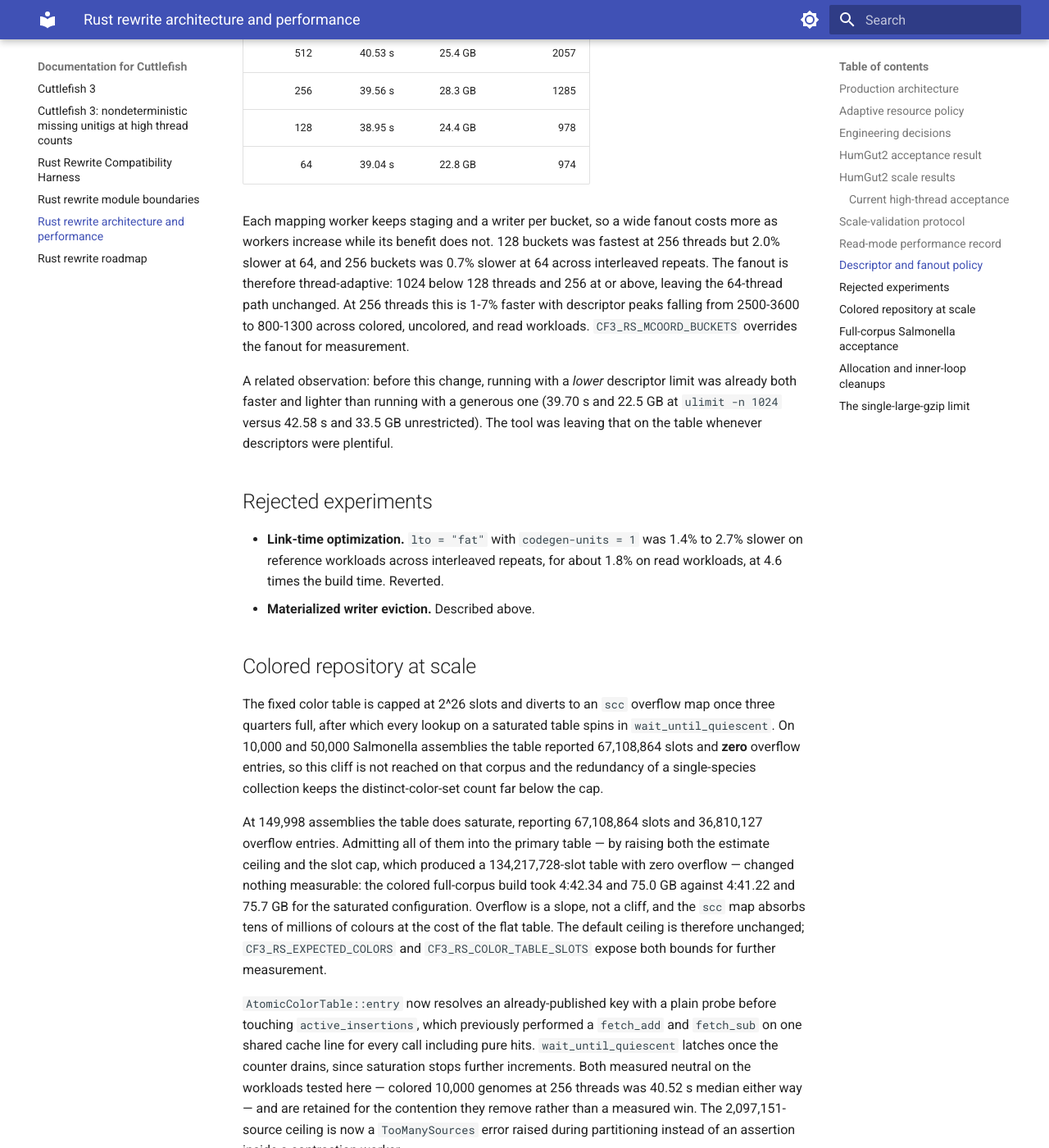
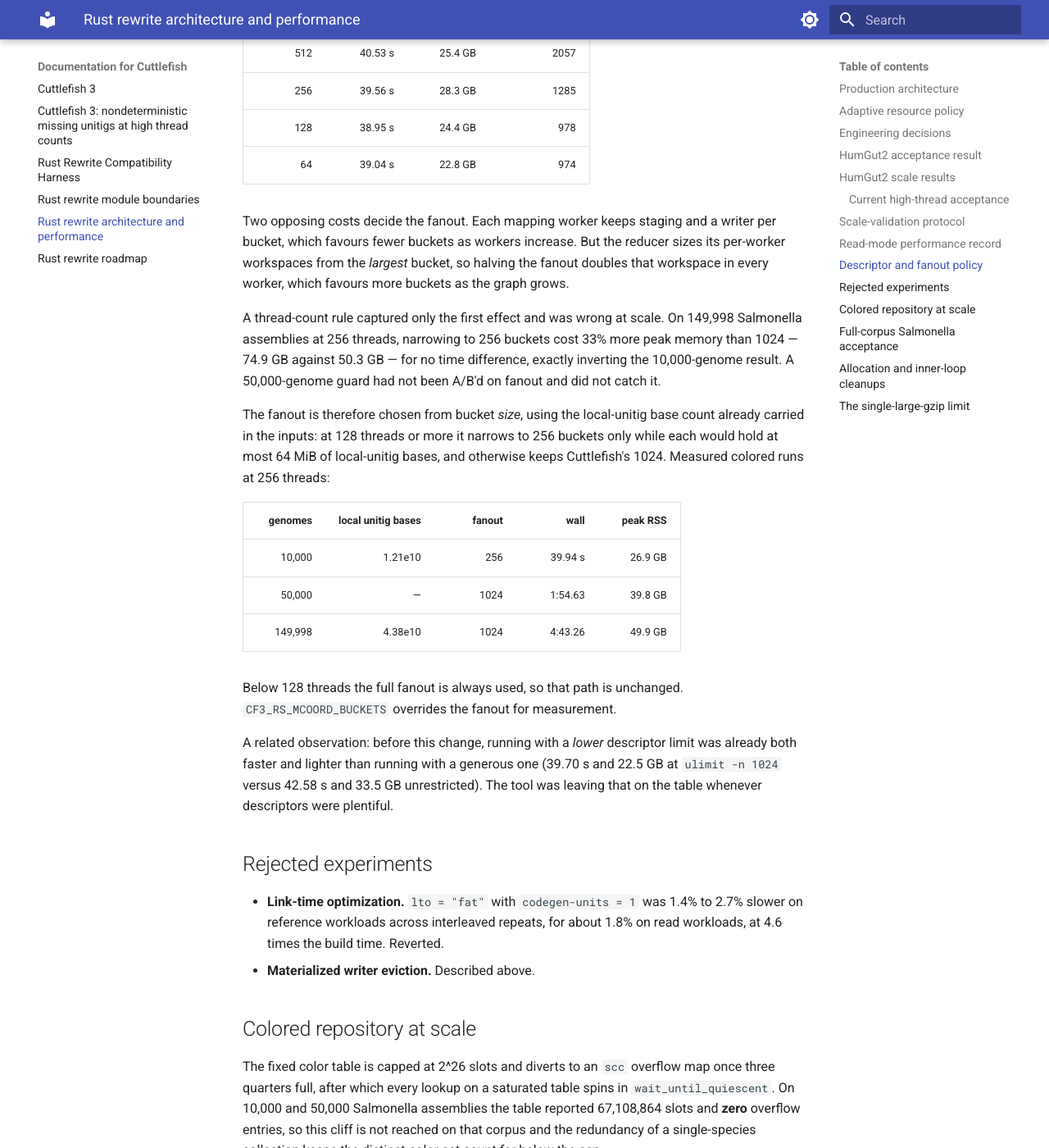
Before and after one commit to COMBINE-lab/cuttlefish, an MkDocs documentation site: the page built from docs/rust-rewrite-performance.md, in a window 1280 px wide and 1400 px high, scrolled down 13424 px. Shown: the whole window at 82% size. Built offline with MkDocs 1.6.1 and Material for MkDocs 9.7.7, drawn with Linux system fonts in a browser that asks for light colours; some of the changed text lies outside the part shown.

Commit message:
Choose the coordinate fanout from bucket size, not thread count
The thread-adaptive fanout added earlier captured only half the trade-off.
A wide fanout costs per-bucket staging and a writer in every mapping
worker, which favours fewer buckets at high worker counts. But the reducer
sizes its per-worker workspaces from the largest bucket, so halving the
fanout doubles that workspace in every worker, which favours more buckets
as the graph grows.

The second effect dominates at scale and inverts the earlier measurement.
On 149,998 Salmonella assemblies at 256 threads, narrowing to 256 buckets
cost 33% more peak memory than 1024 - 74.9 GB against 50.3 GB - for no
time difference at all, while at 10,000 genomes the same narrowing was
faster and leaner. The 50,000-genome guard had not been A/B'd on fanout
and so did not catch it.

The fanout is now derived from bucket size using the local-unitig base
count already carried in the inputs: at 128 threads or more it narrows to
256 buckets only while each would hold at most 64 MiB of local-unitig
bases, and otherwise keeps Cuttlefish's 1024. Below 128 threads the full
fanout is always used, so that path is unchanged. Measured colored runs at
256 threads now pick 256 buckets at 10,000 genomes (39.94 s, 26.9 GB),
and 1024 at 50,000 (1:54.63, 39.8 GB) and 149,998 (4:43.26, 49.9 GB).

Full-corpus colored peak memory falls from 75.3 GB to 49.9 GB, which also
moves Rust from 7.8% above C++ to 28% below it at 256 threads.

Co-Authored-By: Claude Opus 5 <noreply@anthropic.com>
Claude-Session: https://claude.ai/code/session_01Q8G75PyGht97SuV9dExbfq

```diff
--- a/docs/rust-rewrite-performance.md
+++ b/docs/rust-rewrite-performance.md
@@ -570,13 +570,30 @@ Reducing the fanout itself was the actual lever. On the same workload:
 | 128 | 38.95 s | 24.4 GB | 978 |
 | 64 | 39.04 s | 22.8 GB | 974 |
 
-Each mapping worker keeps staging and a writer per bucket, so a wide fanout
-costs more as workers increase while its benefit does not. 128 buckets was
-fastest at 256 threads but 2.0% slower at 64, and 256 buckets was 0.7% slower at
-64 across interleaved repeats. The fanout is therefore thread-adaptive: 1024
-below 128 threads and 256 at or above, leaving the 64-thread path unchanged.
-At 256 threads this is 1-7% faster with descriptor peaks falling from
-2500-3600 to 800-1300 across colored, uncolored, and read workloads.
+Two opposing costs decide the fanout. Each mapping worker keeps staging and a
+writer per bucket, which favours fewer buckets as workers increase. But the
+reducer sizes its per-worker workspaces from the *largest* bucket, so halving
+the fanout doubles that workspace in every worker, which favours more buckets as
+the graph grows.
+
+A thread-count rule captured only the first effect and was wrong at scale. On
+149,998 Salmonella assemblies at 256 threads, narrowing to 256 buckets cost 33%
+more peak memory than 1024 — 74.9 GB against 50.3 GB — for no time difference,
+exactly inverting the 10,000-genome result. A 50,000-genome guard had not been
+A/B'd on fanout and did not catch it.
+
+The fanout is therefore chosen from bucket *size*, using the local-unitig base
+count already carried in the inputs: at 128 threads or more it narrows to 256
+buckets only while each would hold at most 64 MiB of local-unitig bases, and
+otherwise keeps Cuttlefish's 1024. Measured colored runs at 256 threads:
+
+| genomes | local unitig bases | fanout | wall | peak RSS |
+| ---: | ---: | ---: | ---: | ---: |
+| 10,000 | 1.21e10 | 256 | 39.94 s | 26.9 GB |
+| 50,000 | — | 1024 | 1:54.63 | 39.8 GB |
+| 149,998 | 4.38e10 | 1024 | 4:43.26 | 49.9 GB |
+
+Below 128 threads the full fanout is always used, so that path is unchanged.
 `CF3_RS_MCOORD_BUCKETS` overrides the fanout for measurement.
 
 A related observation: before this change, running with a *lower* descriptor
@@ -631,12 +648,28 @@ corpus to build without curating the list by hand.
 | mode | wall | peak RSS | descriptor peak | unitigs | bases |
 | --- | ---: | ---: | ---: | ---: | ---: |
 | uncolored | 3:42.82 | 65,858,656 KiB | 1033 | 252,487,658 | 16,417,233,428 |
-| colored | 4:41.22 | 79,404,880 KiB | 1289 | 252,487,658 | 16,417,233,428 |
+| colored | 4:43.26 | 52,325,000 KiB | 3593 | 252,487,658 | 16,417,233,428 |
 
 Colored and uncolored agree exactly, which is the deterministic topology gate at
-this scale. The descriptor peak is roughly 1,000 against C++'s ~27,000 on
-smaller rungs, so the full corpus builds comfortably under a 4,096-descriptor
-limit.
+this scale.
+
+Matched against C++ on the same corpus, colored, same host and filesystem:
+
+| threads | impl | wall | peak RSS | descriptor peak | unitigs |
+| ---: | --- | ---: | ---: | ---: | ---: |
+| 256 | Rust | 4:43.26 | 49.9 GB | 3593 | 252,487,658 |
+| 256 | C++ | 8:34.00 | 69.4 GB | 28,878 | 252,481,862 |
+| 64 | Rust | 7:13.75 | 39.2 GB | 3209 | 252,487,658 |
+| 64 | C++ | 7:33.78 | 28.3 GB | 28,109 | 252,487,658 |
+
+At 256 threads Rust is 1.81 times faster on 28% less memory. At 64 threads the
+two agree exactly on output, confirming that C++'s 5,796-unitig deficit at 256
+threads is a function of thread count rather than workload; Rust is 4.4% faster
+there but uses more memory, which remains the one configuration where C++ is
+leaner.
+
+Rust gets 1.53 times faster going from 64 to 256 threads while C++ gets 1.13
+times slower, so the advantage is overwhelmingly in high-thread scaling.
 
 ## Allocation and inner-loop cleanups
 
```
Also changed, not shown: 1 other file.
